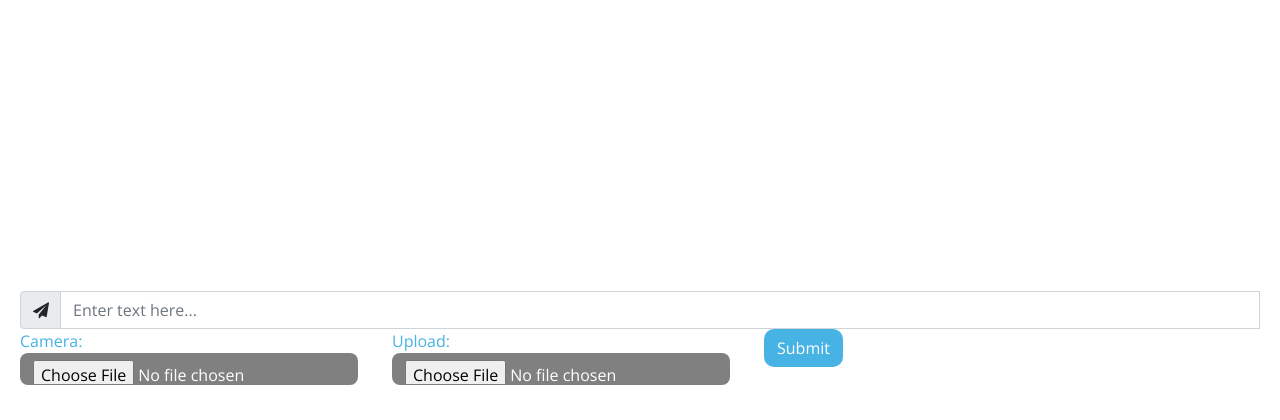
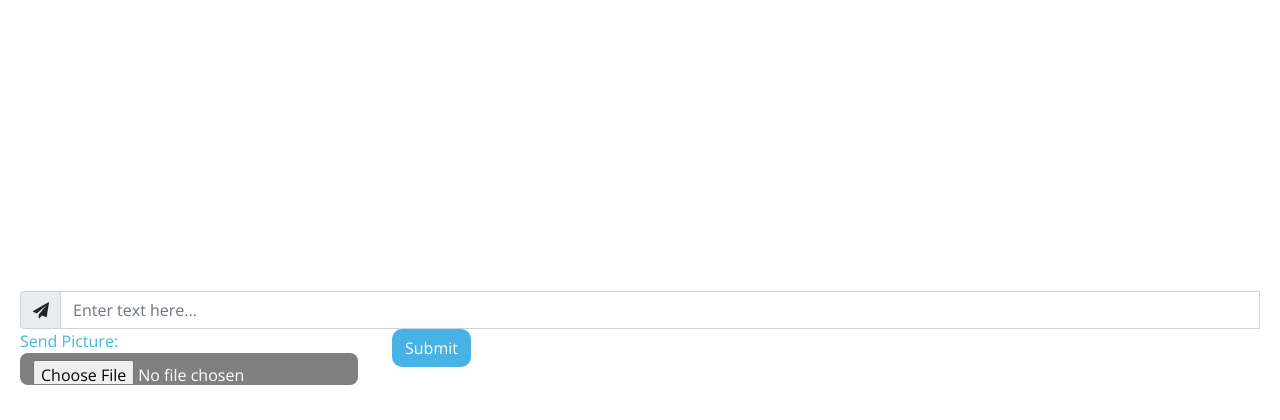
Before and after one commit to hemjay07/CarBot, a Flask app: page /chat in a window 1280 px wide. Shown: the part 380-800 px from the top of the page. Run offline with Flask 2, Linux system fonts and the light colour scheme; parts of the project's set-up code (start-up, migrations or seed data) failed here and were passed over; some libraries are stand-ins or nearby versions.

Commit message:
Update chat.html

```diff
--- a/templates/chat.html
+++ b/templates/chat.html
@@ -109,8 +109,7 @@
 
     <form action="/image" method="POST" id="image_question" enctype="multipart/form-data">
 
-   <div class="containerx"><span style="color: #47b2e4">Camera:</span><input style="display:block;color:white;background-color: grey; height:32px;border-radius: 8px;" type="file" class="btn"  name="image_question" id="image_question" style="color: white  ;border-radius: 10px;" accept="image/*" capture="environment"></div>
-      <div class="containerx"><span style="color: #47b2e4">Upload:</span><input style="display:block;color:white;background-color: grey;border-radius: 10px; height:32px;border-radius: 8px;" type="file" class="btn"  name="image_question" id="image_question"  accept="image/*" ></div>
+   <div class="containerx"><span style="color: #47b2e4">Send Picture:</span><input style="display:block;color:white;background-color: grey; height:32px;border-radius: 8px;" type="file" class="btn"  name="image_question" id="image_question" style="color: white  ;border-radius: 10px;" accept="image/*" capture="environment"></div>
 
         <div class="containerx"><input type="submit" class="btn" id="image-button"
             style="font-size: 16px;color:white;background-color:#47b2e4; border-radius: 10px;"></div>
```
